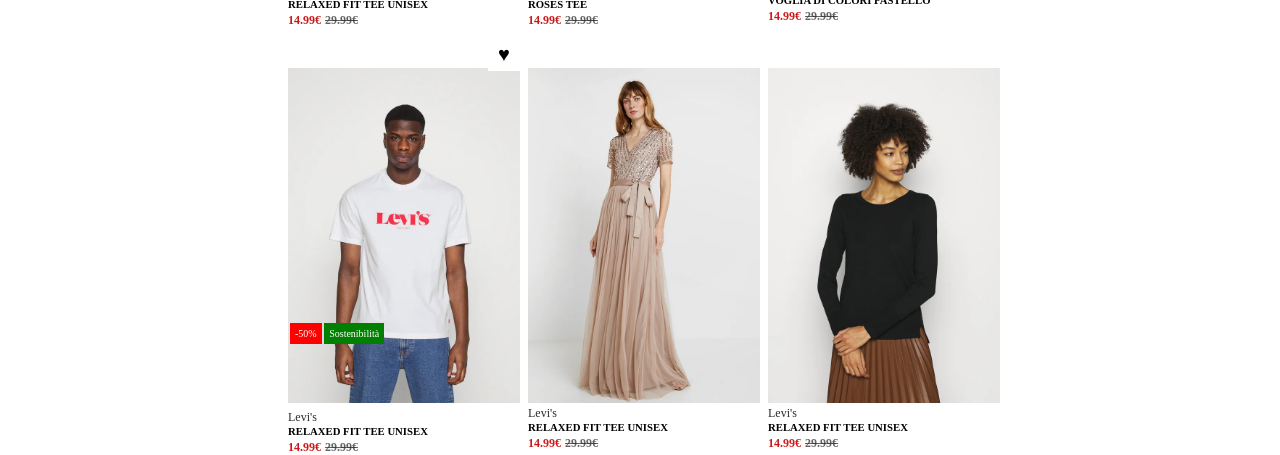
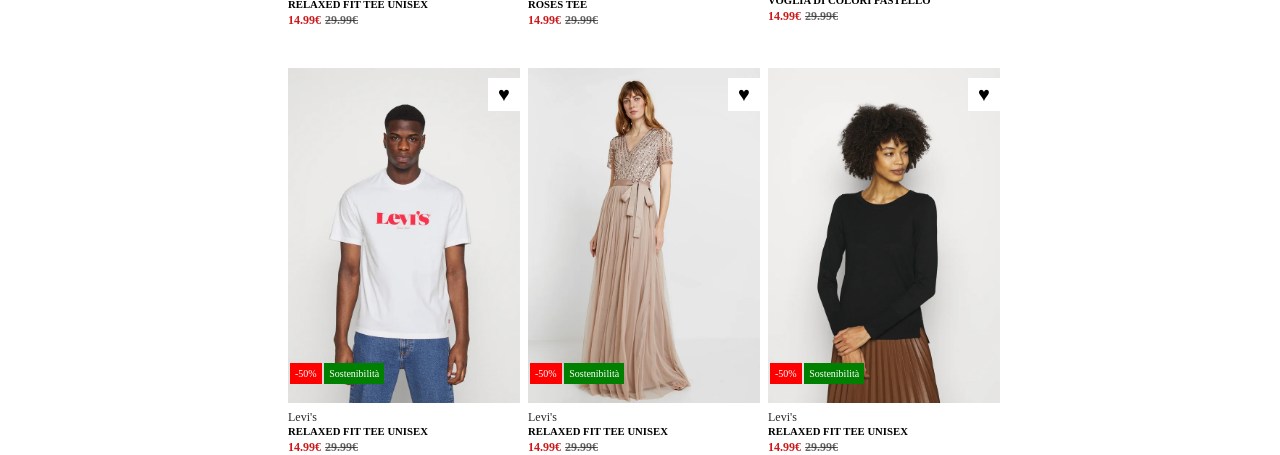
Before and after one commit to Giuseppe11S/html-css-boolando, a plain HTML site: page index.html in a window 1280 px wide. Shown: the part 449-904 px from the top of the page. Drawn offline with Linux system fonts and the light colour scheme.

Commit message:
Icone e lables aggiunte alla seconda riga

```diff
--- a/css/style.css
+++ b/css/style.css
@@ -120,3 +120,32 @@ ul li {
   top: 10px;
   left: 208px;
 }
+
+/* Seconda riga layout */
+.labels2{
+  top: 340px;
+  left: 10px;
+  position: absolute;
+  color: white;
+  font-size: 10px;
+}
+
+.discount2{
+  background-color: red;
+  padding: 5px 5px;
+}
+
+.sustainability2{
+  background-color: green;
+  padding: 5px 5px;
+}
+
+/* heart icon */
+.heart-icon2{
+  font-size: 20px;
+  background-color: white;
+  padding: 5px 10px;
+  position: absolute;
+  top: 50px;
+  left: 208px;
+}
--- a/index.html
+++ b/index.html
@@ -120,13 +120,13 @@
           <img src="img/4.webp" alt="Foto del modello">
 
           <!-- Label -->
-          <div class="labels">
+          <div class="labels2">
             <span class="label discount">-50%</span>
             <span class="label sustainability">Sostenibilità</span>
            </div>
 
            <!-- Icona cuore -->
-              <span class="heart-icon">&hearts;</span>
+              <span class="heart-icon2">&hearts;</span>
           </div>
 
           <div class="container-info-under">
@@ -140,7 +140,19 @@
 
         </div>
         <div class="container-col2">
+          <div class="image-wrapper">
           <img src="img/5.webp" alt="Foto del modello">
+
+          <!-- Label -->
+          <div class="labels2">
+            <span class="label discount">-50%</span>
+            <span class="label sustainability">Sostenibilità</span>
+           </div>
+
+           <!-- Icona cuore -->
+              <span class="heart-icon2">&hearts;</span>
+          </div>
+
           <div class="container-info-under">
           <span class="brand-info">Levi's</span>
           <h6>RELAXED FIT TEE UNISEX</h6>
@@ -152,7 +164,19 @@
 
         </div>
         <div class="container-col2">
+          <div class="image-wrapper">
           <img src="img/6.webp" alt="Foto del modello">
+
+          <!-- Label -->
+          <div class="labels2">
+            <span class="label discount">-50%</span>
+            <span class="label sustainability">Sostenibilità</span>
+           </div>
+
+           <!-- Icona cuore -->
+              <span class="heart-icon2">&hearts;</span>
+          </div>
+
           <div class="container-info-under">
           <span class="brand-info">Levi's</span>
           <h6>RELAXED FIT TEE UNISEX</h6>
```
